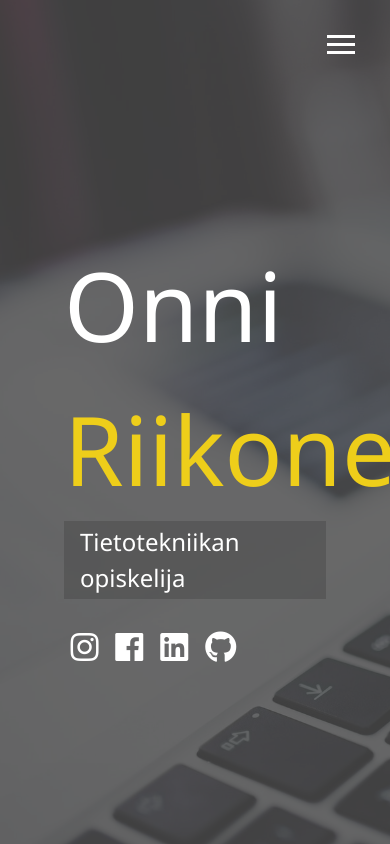
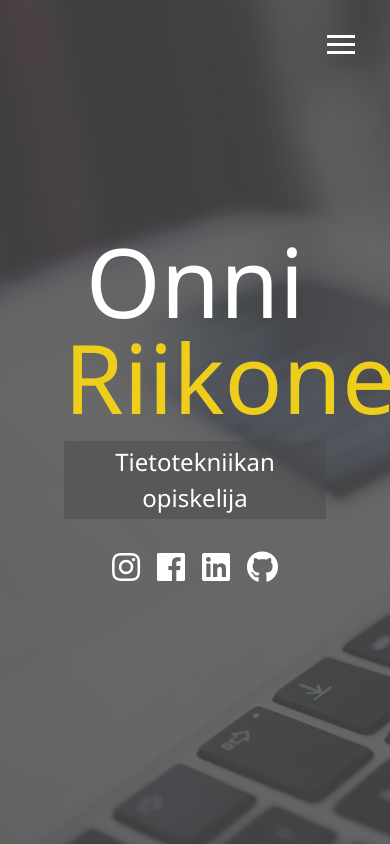
Before and after one commit to enkikkeli/project, a website: page dist/index.html in a window 390 px wide. Drawn offline with Linux system fonts and the light colour scheme.

Commit message:
added media queries and made menu responsive

```diff
--- a/scss/_config.scss
+++ b/scss/_config.scss
@@ -28,3 +28,25 @@ $background-opacity: 0.8;
         }
     }
 }
+
+@mixin mediaSm {
+    @media screen and (max-width: 500px) {
+        @content;
+    }
+}
+@mixin mediaMd {
+    @media screen and (max-width: 768px) {
+        @content;
+    }
+}
+@mixin mediaLg {
+    @media screen and (min-width: 769px) and (max-width: 1170px) {
+        @content;
+    }
+}
+
+@mixin mediaXL {
+    @media screen and (min-width: 1171px) {
+        @content;
+    }
+}
--- /dev/null
+++ b/scss/_mobile.scss
@@ -0,0 +1,54 @@
+@include mediaXL {
+
+}
+
+@include mediaLg {
+
+}
+
+@include mediaMd {
+    main {
+        align-items: center;
+        text-align: center;
+
+        .lg-heading {
+            line-height: 1;
+            margin-bottom: 1rem;
+        }
+    }
+
+    ul.menu-nav,
+    div.menu-branding {
+        float: none;
+        width: 100%;
+        min-height: 0;
+
+        &.show {
+            transform: translate3d(0, 0, 0);
+        }
+    }
+
+    .menu-nav {
+        height: 75vh;
+        transform: translate3d(-100%, 0, 0);
+        font-size: 24px;
+
+    }
+
+    .menu-branding {
+        height: 25vh;
+        transform: translate3d(100%, 0, 0);
+
+        .portrait {
+            background: url('../img/portrait_small.jpg');
+            width: 150px;
+            height: 150px;
+        }
+    }
+}
+
+@include mediaSm {
+    main#home h1 {
+        margin-top: 10vh;
+    }
+}
--- a/scss/main.scss
+++ b/scss/main.scss
@@ -1,5 +1,6 @@
 @import 'config';
 @import 'menu';
+@import 'mobile';
 
 * {
     box-sizing: border-box;
```
Also changed, not shown: dist/css/main.css, dist/index.html.
